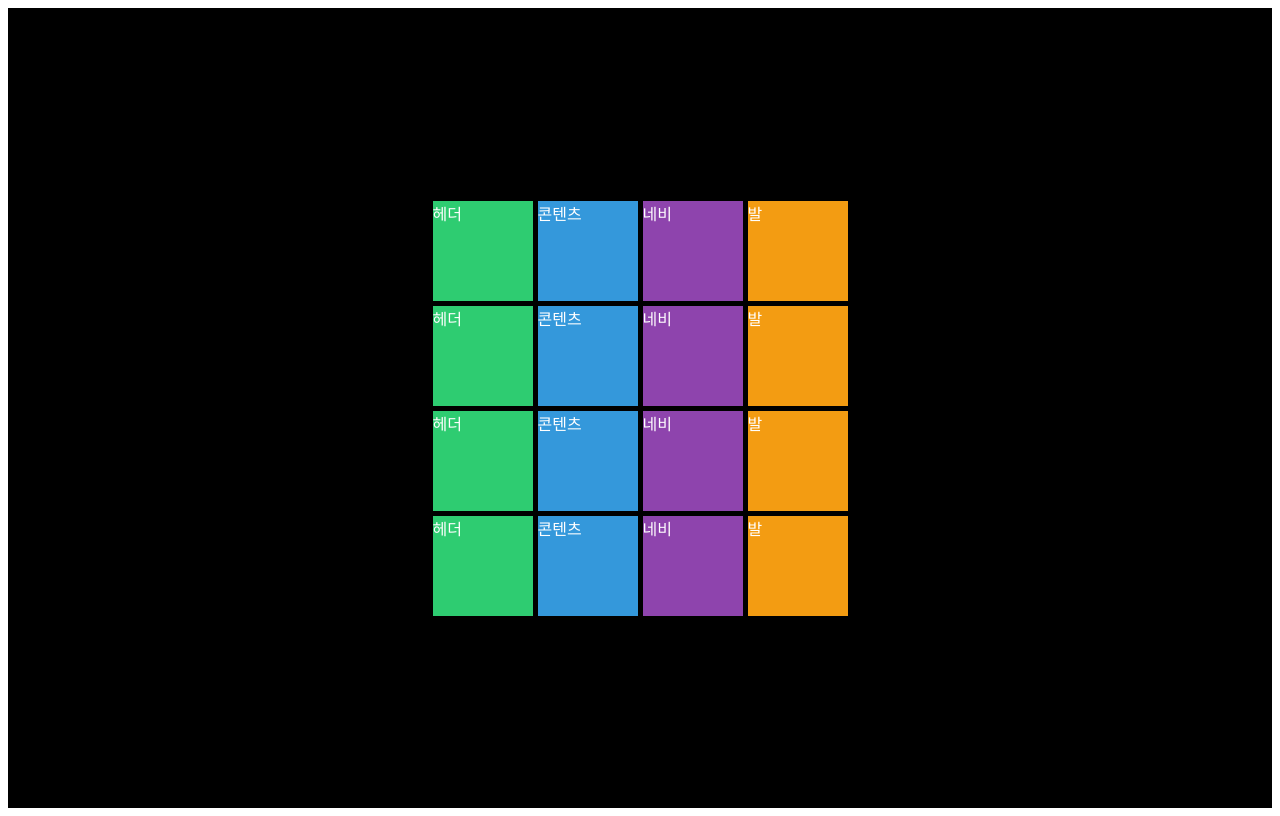
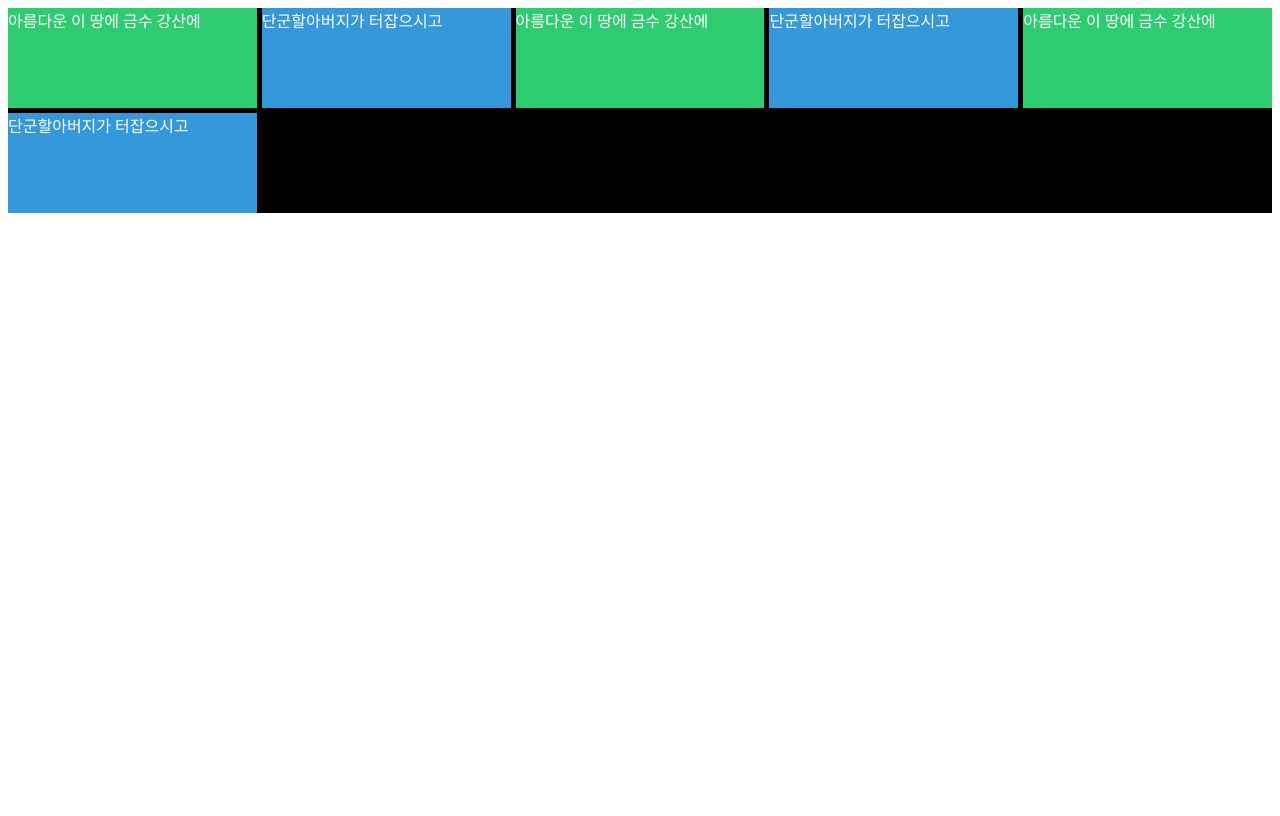
Before and after one commit to hayeon/cssLayout, a React (Create React App) app: page / in a window 1280 px wide. Built offline with nearby package versions, Linux system fonts and the light colour scheme.

Commit message:
repeact prcatice

```diff
--- a/src/App.css
+++ b/src/App.css
@@ -3,25 +3,17 @@
   background-color: black;
   color: white;
   display: grid;
-  height: 100vh;
   gap: 5px;
-  grid-template-columns: repeat(4, 100px);
-  grid-template-rows: repeat(4, 100px);
-  justify-content: center;
-  align-content: center;
+  grid-template-columns: repeat(5, minmax(max-content, 1fr));
+  grid-template-rows: repeat(auto-fit, minmax(100px, 5fr));
+  grid-auto-rows: 100px;
+  grid-auto-flow: row;
 }
-.header {
+/*홀수*/
+.item:nth-child(odd) {
   background-color: #2ecc71;
 }
-.body {
-  background-color: #2ecc71;
-}
-.content {
+/*짝수*/
+.item:nth-child(even) {
   background-color: #3498db;
 }
-.nav {
-  background-color: #8e44ad;
-}
-.footer {
-  background-color: #f39c12;
-}
--- a/src/App.js
+++ b/src/App.js
@@ -3,25 +3,14 @@ import "./App.css";
 
 function App() {
   return (
-      <div className="grid">
-        <div className="header">헤더</div>
-        <div className="content">콘텐츠</div>
-        <div className="nav">네비</div>
-        <div className="footer">발</div>
-        <div className="header">헤더</div>
-        <div className="content">콘텐츠</div>
-        <div className="nav">네비</div>
-        <div className="footer">발</div>
-        <div className="header">헤더</div>
-        <div className="content">콘텐츠</div>
-        <div className="nav">네비</div>
-        <div className="footer">발</div>
-        <div className="header">헤더</div>
-        <div className="content">콘텐츠</div>
-        <div className="nav">네비</div>
-        <div className="footer">발</div>
-
-      </div>
+    <div className="grid">
+      <div class="item">아름다운 이 땅에 금수 강산에</div>
+      <div class="item">단군할아버지가 터잡으시고</div>
+      <div class="item">아름다운 이 땅에 금수 강산에</div>
+      <div class="item">단군할아버지가 터잡으시고</div>
+      <div class="item">아름다운 이 땅에 금수 강산에</div>
+      <div class="item">단군할아버지가 터잡으시고</div>
+    </div>
   );
 }
 
```
